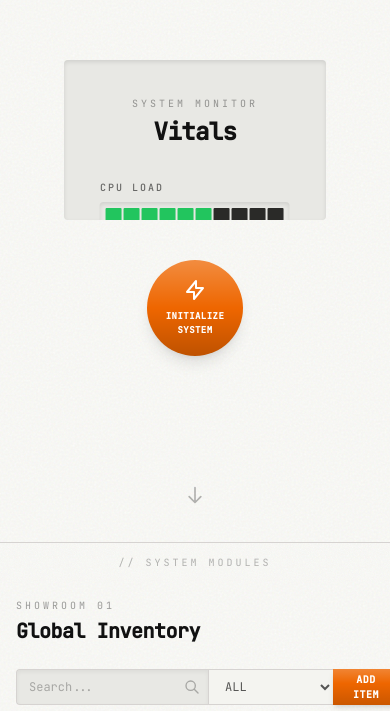
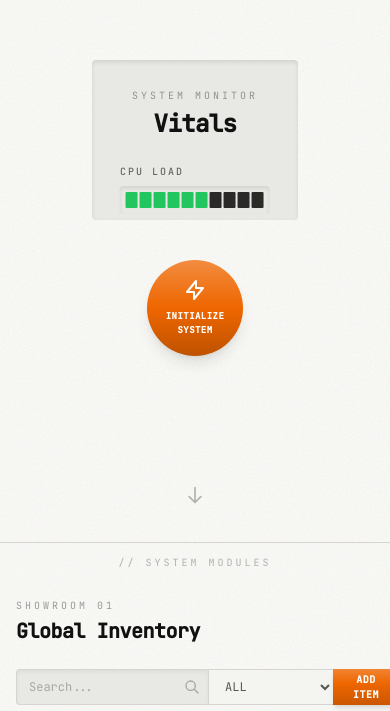
Before and after one commit to ardey26/takt, a SvelteKit app: page / in a window 390 px wide. Shown: the part 133-844 px from the top of the page. Built offline with nearby package versions, Linux system fonts and the light colour scheme.

Commit message:
fix: make vitals panel fully visible on mobile
- Meter segments scale down on mobile (w-3 h-4 → sm:w-4 sm:h-5)
- Reduced vitals panel padding on mobile (p-4 → sm:p-6)

```diff
--- a/src/lib/components/Meter.svelte
+++ b/src/lib/components/Meter.svelte
@@ -53,7 +53,7 @@
 			<div
 				class={cn(
 					"rounded-[1px] transition-colors duration-100",
-					compact ? "w-2 h-3" : "w-4 h-5",
+					compact ? "w-2 h-3" : "w-3 h-4 sm:w-4 sm:h-5",
 					variant === 'normal' && i < segments && "bg-led-on",
 					variant === 'heat' && i < segments && "bg-led-hot",
 					i >= segments && "bg-led-off"
--- a/src/routes/+page.svelte
+++ b/src/routes/+page.svelte
@@ -64,7 +64,7 @@
 
 <section class="h-[80vh] chassis flex flex-col items-center justify-center relative px-4">
 	<Panel class="mb-10">
-		<div class="flex flex-col gap-6 p-6">
+		<div class="flex flex-col gap-4 sm:gap-6 p-4 sm:p-6">
 			<div class="text-center mb-2">
 				<p class="font-mono text-[10px] tracking-[0.3em] text-matte/40 uppercase mb-1">
 					System Monitor
```
